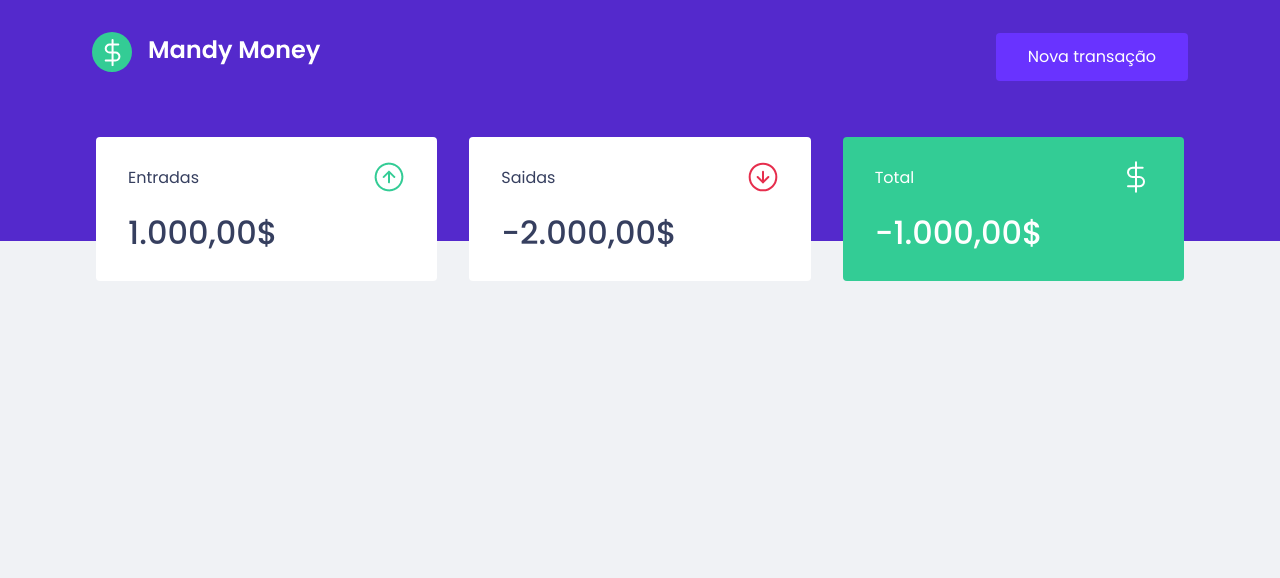
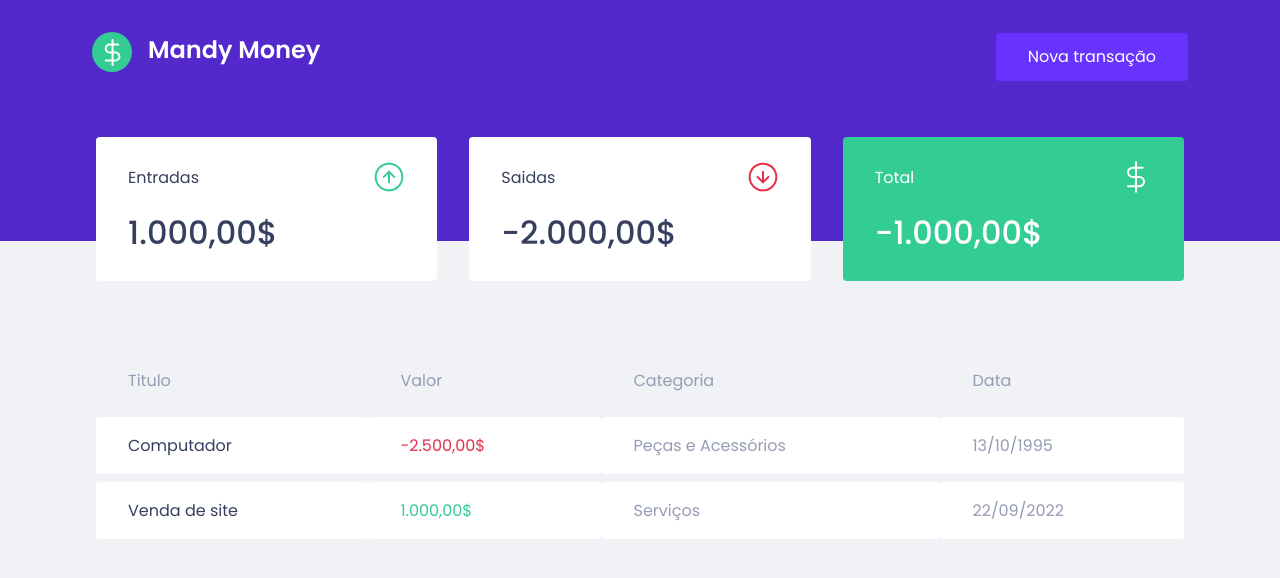
Before and after one commit to matheusmfl/MandyMoney, a React (Create React App) app: page / in a window 1280 px wide. Shown: the top 578 px of the page. Built offline with nearby package versions, Linux system fonts and the light colour scheme.

Commit message:
Tabela e estilização de tabela criada

```diff
--- a/src/components/Dashboard/index.tsx
+++ b/src/components/Dashboard/index.tsx
@@ -1,10 +1,12 @@
 import  {Container}  from "../Dashboard/styles";
 import { Summary } from "../Summary";
+import { TransactionsTable } from "../TransactionsTable";
 
 export function Dashboard(){
     return (
         <Container>
             <Summary/>
+            <TransactionsTable/>
         </Container>
     )
 }
--- /dev/null
+++ b/src/components/TransactionsTable/index.tsx
@@ -0,0 +1,42 @@
+import { Container } from "./styles";
+
+export function TransactionsTable(){
+    return(
+        <Container>
+            <table>
+                <thead>
+                    <tr>
+                        <th>
+                            Titulo
+                        </th>
+                        <th>
+                            Valor
+                        </th>
+                        <th>
+                            Categoria
+                        </th>
+                        <th>
+                            Data
+                        </th>
+                    </tr>
+                </thead>
+
+                <tbody>
+                    <tr>
+                        <td>Computador</td>
+                        <td className="withdraw">-2.500,00$</td>
+                        <td>Peças e Acessórios</td>
+                        <td>13/10/1995</td>
+                    </tr>
+
+                    <tr>
+                        <td>Venda de site</td>
+                        <td className="deposit">1.000,00$</td>
+                        <td>Serviços</td>
+                        <td>22/09/2022</td>
+                    </tr>
+                </tbody>
+            </table>
+        </Container>
+    )
+}
--- /dev/null
+++ b/src/components/TransactionsTable/styles.ts
@@ -0,0 +1,39 @@
+import styled from "styled-components";
+
+export const Container = styled.div`
+margin-top: 4rem;
+
+table{
+    width: 100%;
+    border-spacing: 0 0.5rem;
+
+    th{
+        color: var(--text-body);
+        font-weight: 400;
+        padding: 1rem 2rem;
+        text-align: left;
+        line-height: 1.5rem;
+    }
+
+    td{
+        padding: 1rem 2rem;
+        border: 0;
+        background: var(--shape);
+        font-weight: 400;
+        color: var(--text-body);
+        border-radius: 0.25rem;
+
+        &:first-child{
+            color: var(--text-title)
+        }
+
+        &.deposit{
+            color: var(--green);
+        }
+        &.withdraw{
+            color: var(--red);
+        }
+    }
+}
+
+`
```
